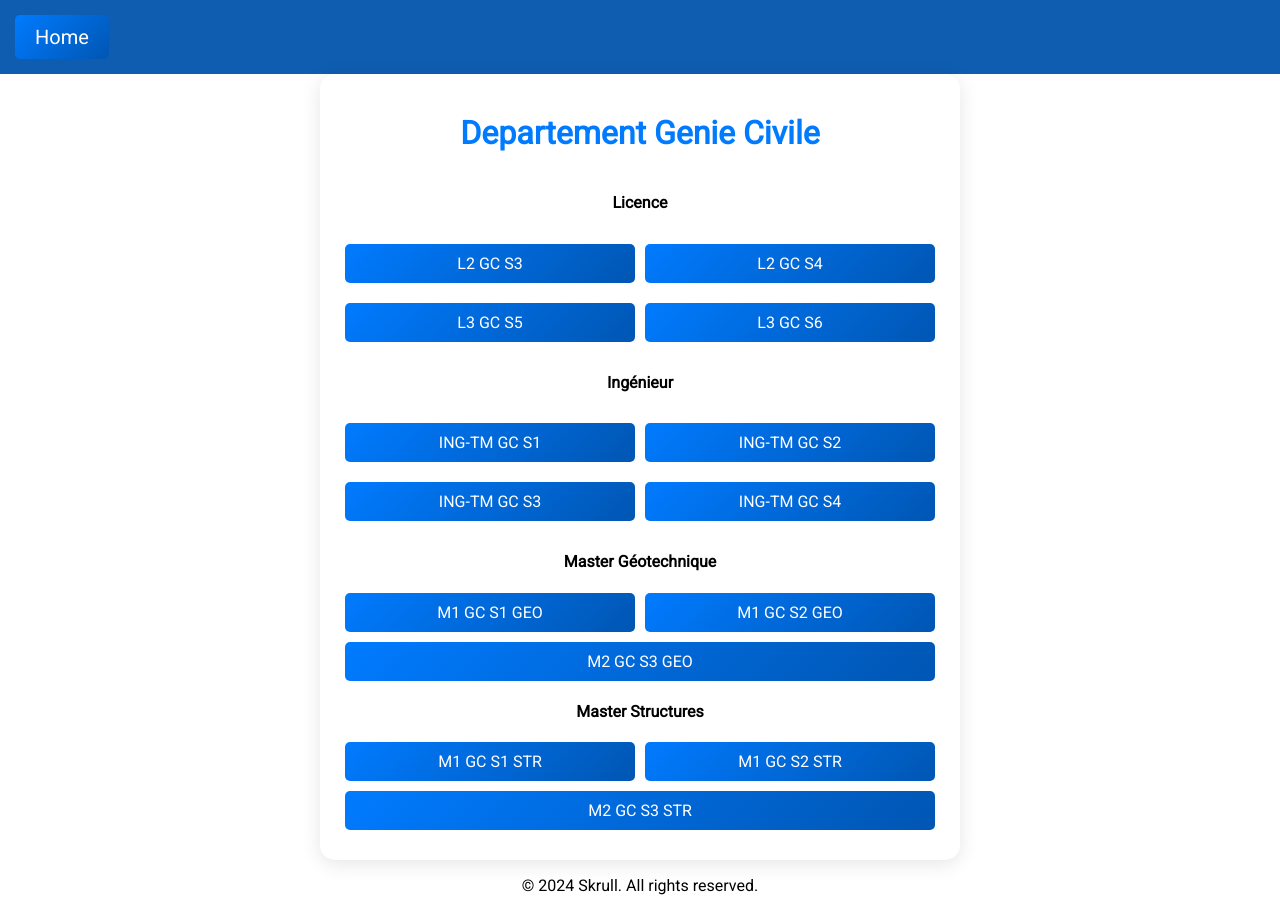
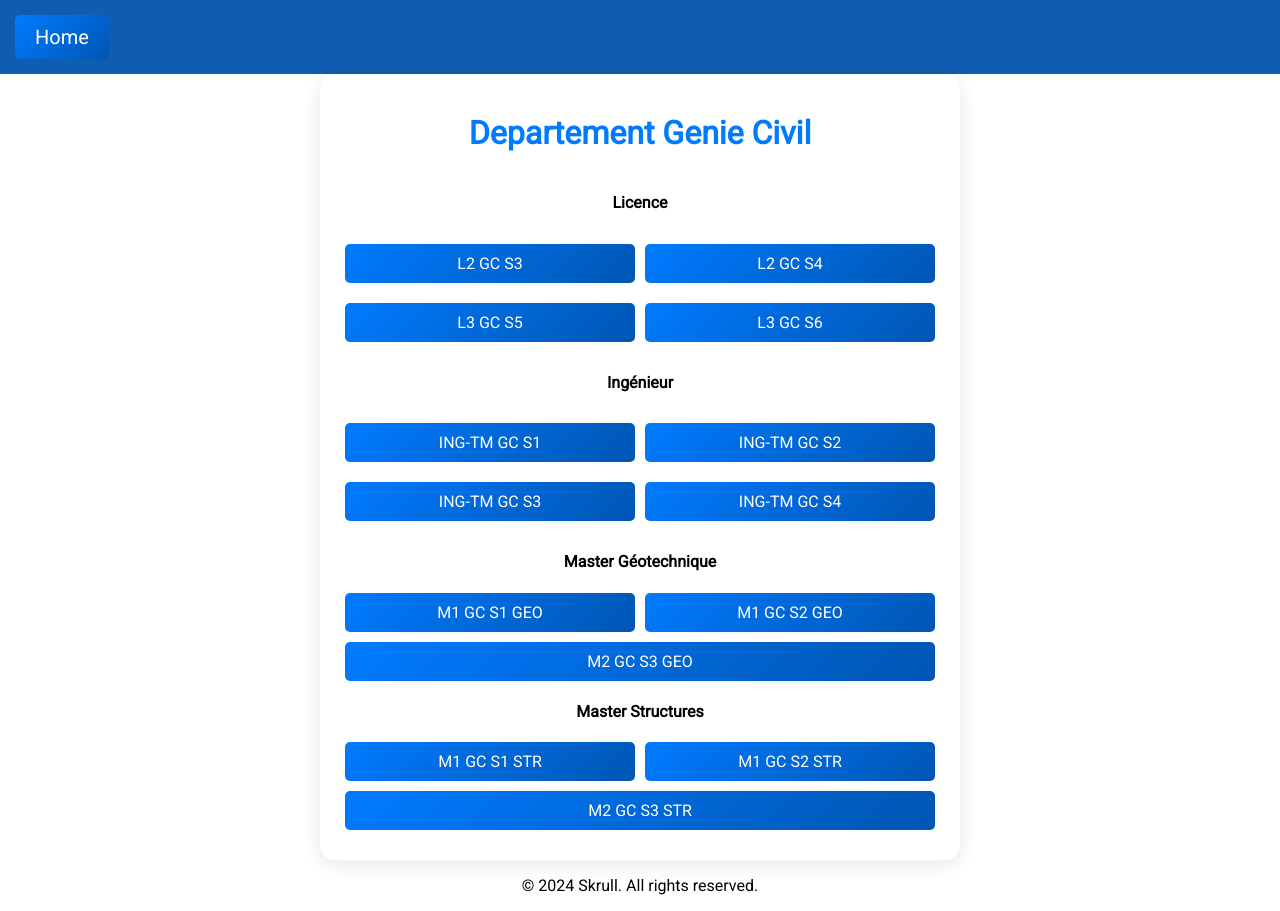
Before and after one commit to Skrull9557/GC, a plain HTML site: page index.html in a window 1280 px wide. Drawn offline with Linux system fonts and the light colour scheme.

Commit message:
Update index.html

```diff
--- a/index.html
+++ b/index.html
@@ -3,7 +3,7 @@
 <head>
     <meta charset="UTF-8">
     <meta name="viewport" content="width=device-width, initial-scale=1.0">
-    <title>genie civile</title>
+    <title>genie civil</title>
     <link href="https://fonts.googleapis.com/css2?family=Roboto:wght@400&display=swap" rel="stylesheet">
     <link rel="stylesheet" href="dptgc.css"> <!-- Link to the CSS file -->
 </head>
@@ -13,7 +13,7 @@
     </header>
 
     <div class="container">
-        <h1>Departement Genie Civile</h1>
+        <h1>Departement Genie Civil</h1>
         <div class="calculator-links">
             <h4 align="center">Licence</h4>
             <div class="button-group">
```
